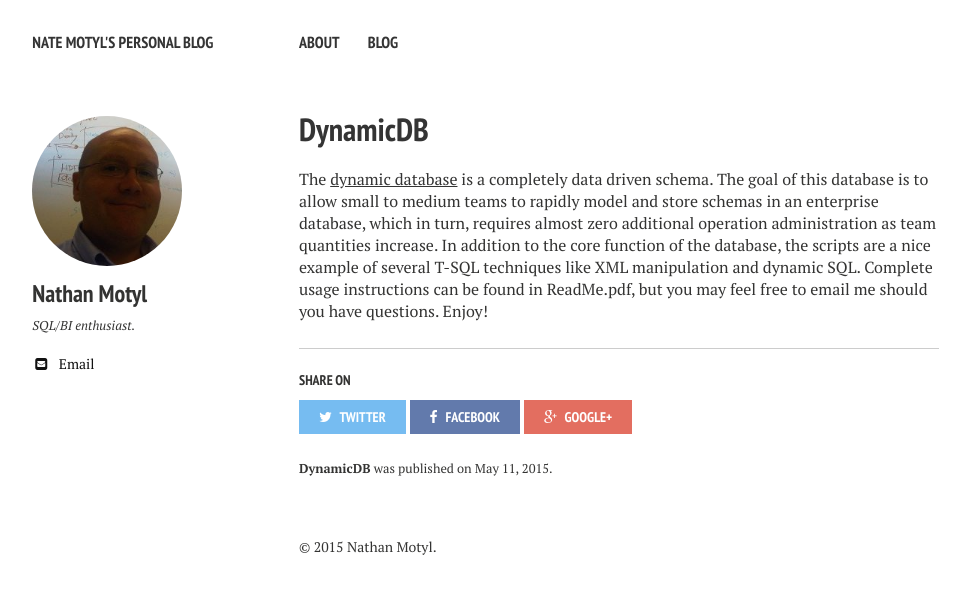
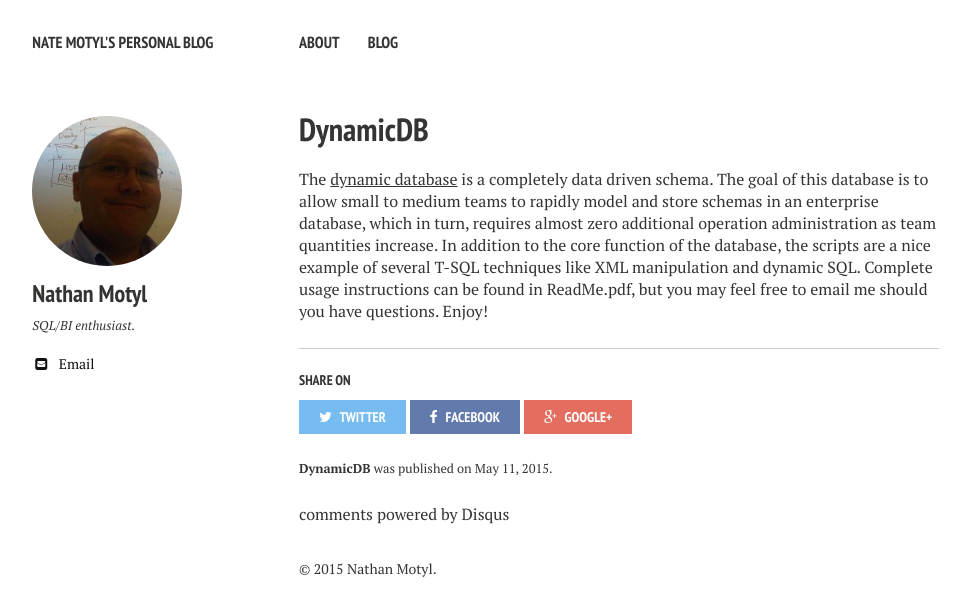
Before and after one commit to nmotyl/nmotyl.github.io, a Jekyll site: the page built from _posts/2015-05-11-DynamicDB.md, in a window 1280 px wide. Shown: the top 616 px of the page, without its empty margins (21-991 px from the left). Built offline with Jekyll 4.4.1, drawn with Linux system fonts in a browser that asks for light colours; nearby versions of some CDN libraries; comment, search, counter and statistics services are not loaded; part of the change alters nothing that is shown.

Commit message:
fix disqus

```diff
--- a/_layouts/post.html
+++ b/_layouts/post.html
@@ -61,6 +61,19 @@
     </div><!-- /.article-wrap -->
   {% if page.comments == true %}
     <section id="disqus_thread"></section><!-- /#disqus_thread -->
+	<script type="text/javascript">
+/* * * CONFIGURATION VARIABLES: EDIT BEFORE PASTING INTO YOUR WEBPAGE * * */
+var disqus_shortname = 'natemotylsblog'; // required: replace example with your forum shortname
+
+/* * * DON'T EDIT BELOW THIS LINE * * */
+(function() {
+var dsq = document.createElement('script'); dsq.type = 'text/javascript'; dsq.async = true;
+dsq.src = '//' + disqus_shortname + '.disqus.com/embed.js';
+(document.getElementsByTagName('head')[0] || document.getElementsByTagName('body')[0]).appendChild(dsq);
+})();
+</script>
+<noscript>Please enable JavaScript to view the <a href="http://disqus.com/?ref_noscript">comments powered by Disqus.</a></noscript>
+<a href="http://disqus.com" class="dsq-brlink">comments powered by <span class="logo-disqus">Disqus</span></a>
   {% endif %}
     </article>
 </div><!-- /#main -->
```
